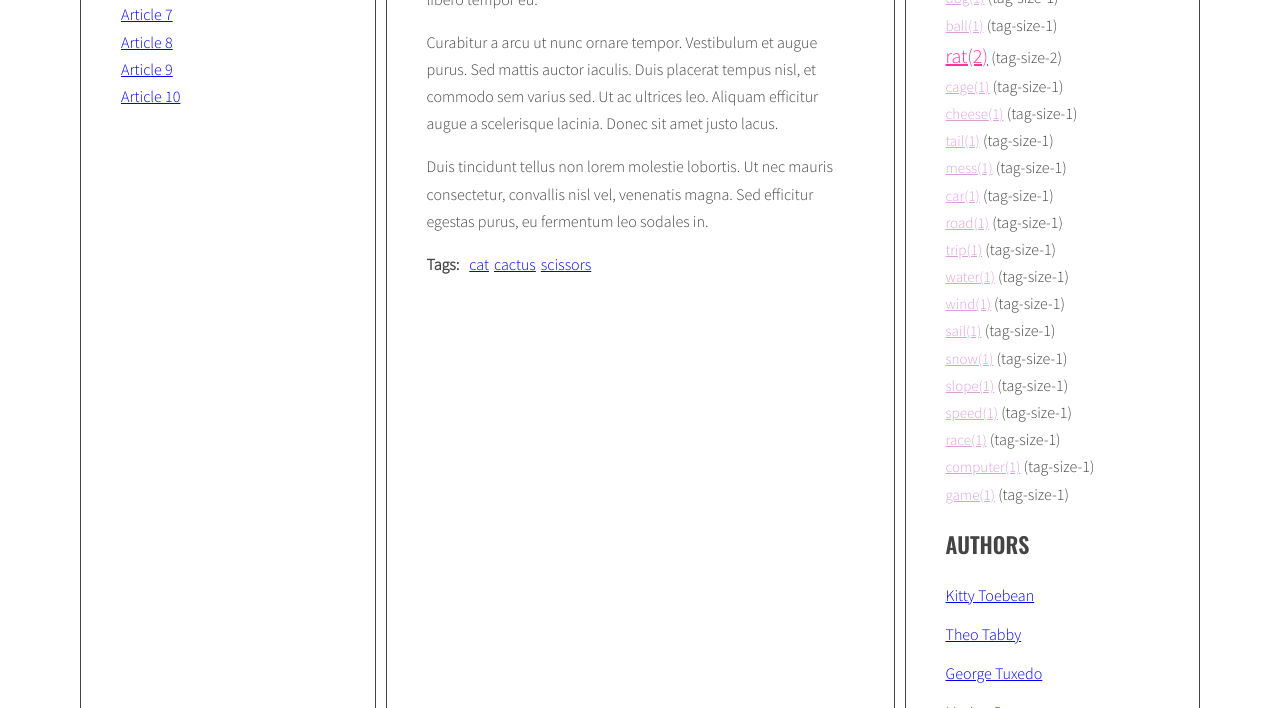
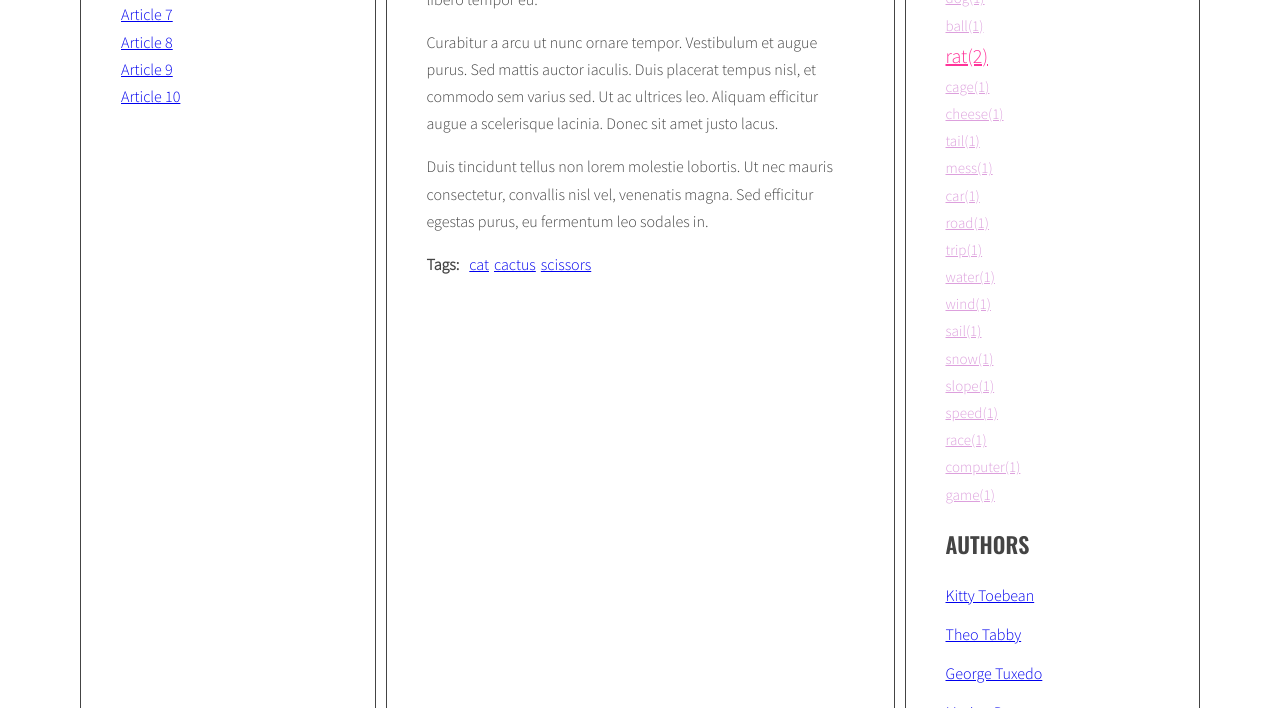
Before and after one commit to Kubakie/javascript-blog, a website: page index.html in a window 1280 px wide. Shown: the part 520-1228 px from the top of the page. Drawn offline with nearby package versions, Linux system fonts and the light colour scheme.

Commit message:
Remove braces from tagsCloud

```diff
--- a/js/script.js
+++ b/js/script.js
@@ -17,7 +17,6 @@ function titleClickHandler(event) {
     }
     /* get 'href' attribute from the clicked link */
     const articleSelector = clickedElement.getAttribute('href');
-
     /* find the correct article using the selector (value of 'href' attribute) */
     const targetArticle = document.querySelector(articleSelector);
 
@@ -26,7 +25,6 @@ function titleClickHandler(event) {
 }
 // II część modułu (tags) settings:
 const optArticleSelector = '.post',
-
       optTagsListSelector = '.tags.list',
     optTitleSelector = '.post-title',
     optTitleListSelector = '.titles',
@@ -63,7 +61,6 @@ function generateTitleLinks(customSelector ='') {
     console.log(links);
 }
 generateTitleLinks();
-
 /* Functions generating tags cloud */
 function calculateTagsParams(tags) {
     const params = { 'max': 0, 'min': 999999};
@@ -102,7 +99,6 @@ function generateTags() {
         // split tags into array /
         const articleTagsArray = articleTags.split(' ');
         console.log(articleTagsArray);
-
         // START LOOP: for each tag /
         for (let tag of articleTagsArray) {
             // generate HTML of the link /
@@ -130,7 +126,6 @@ function generateTags() {
     const tagList = document.querySelector('.list.tags'); //.list?
     const tagsParams = calculateTagsParams(allTags);
     console.log('tagsParams:', tagsParams)
-
     // [NEW] create variable for all links HTML code /
     let allTagsHTML = '';
     // [NEW] START LOOP: for each tag in allTags: /
@@ -138,10 +133,8 @@ function generateTags() {
     // [NEW] generate code of a link and add it to allTagsHTML /
         const tagLinkHTML = ' (' + calculateTagClass(allTags[tag], tagsParams) + ') ';
         console.log('tagLinkHTML:', tagLinkHTML);
-
-        const linkhtml = '<li><a class="' + calculateTagClass(allTags[tag], tagsParams) + '" href="#tag-'  + tag + '">' + tag +  '(' + allTags[tag] +')' + '</a>' + tagLinkHTML + '</li>'
+        const linkhtml = '<li><a class="' + calculateTagClass(allTags[tag], tagsParams) + '" href="#tag-'  + tag + '">' + tag +  '(' + allTags[tag] +')' + '</a></li>'
         allTagsHTML += linkhtml;
-
          // [NEW] END LOOP: for each tag in allTags /
     }
      // [NEW] END LOOP: for each tag in allTags: /
```
Also changed, not shown: index.html (+1 -63 lines), sass/style.scss (+0 -20 lines), 1 other file.
